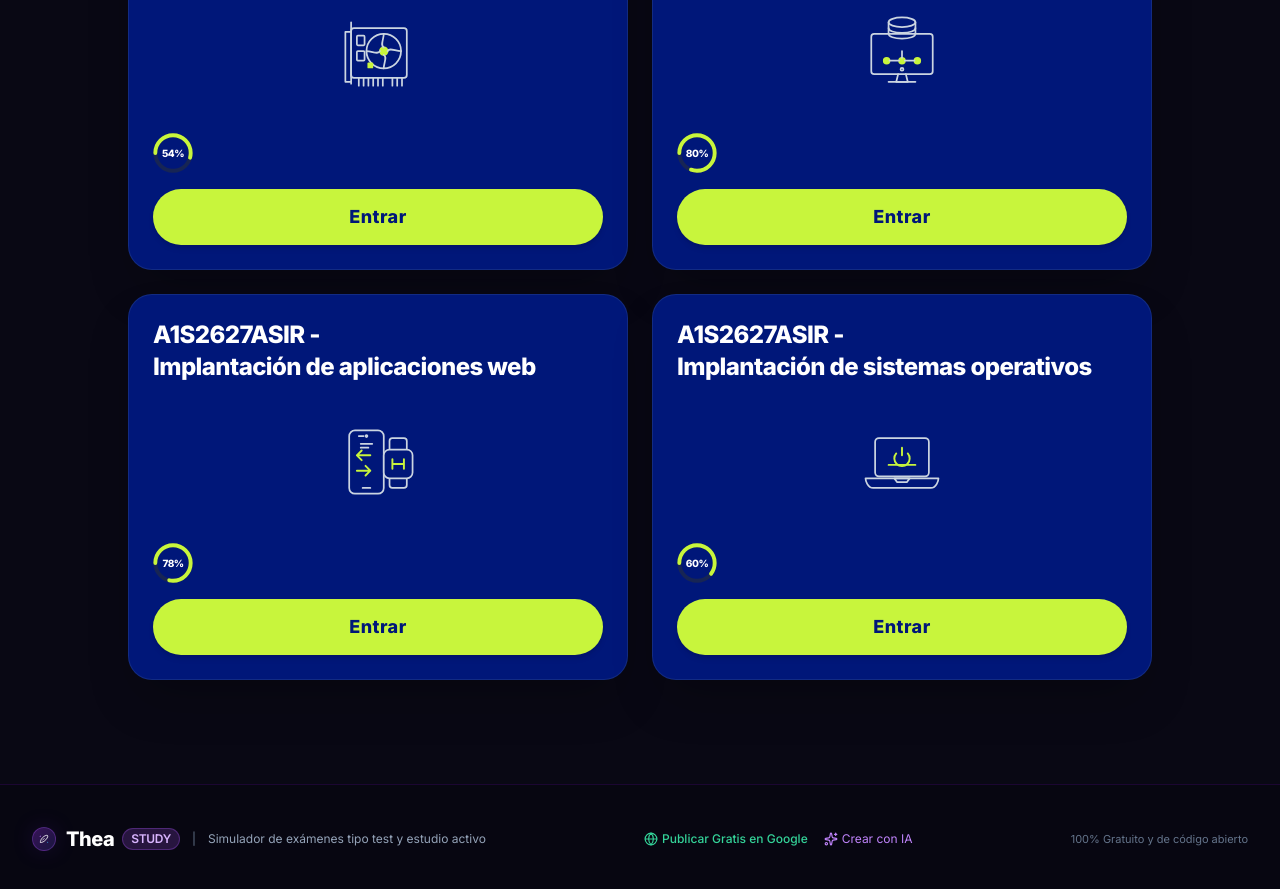
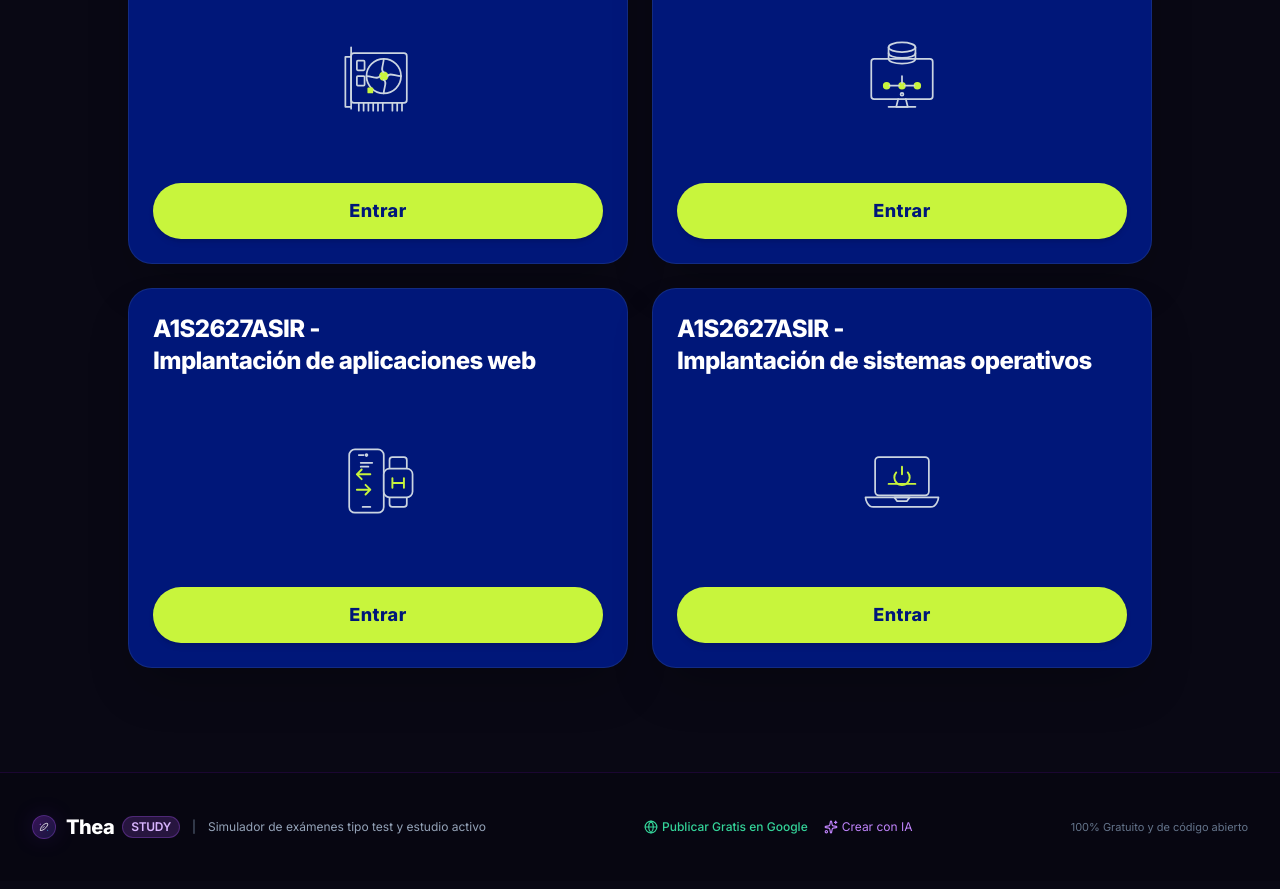
Before and after one commit to Sentinela412/kernel-study, a React (Vite) app: page / in a window 1280 px wide. Shown: the part 840-1729 px from the top of the page. Built offline with nearby package versions, Linux system fonts and the light colour scheme.

Commit message:
Remove circular percentage progress rings from all cards

```diff
--- a/src/App.tsx
+++ b/src/App.tsx
@@ -262,19 +262,11 @@ export const App: React.FC = () => {
               ) : (
                 <div className="grid grid-cols-1 md:grid-cols-2 gap-6 max-w-5xl mx-auto">
                   {filteredExams.map((exam) => {
-                    const asirProgress: Record<string, number> = {
-                      'asir-hardware': 54,
-                      'asir-bases-datos': 80,
-                      'asir-aplicaciones-web': 78,
-                      'asir-sistemas-operativos': 60,
-                    };
-
                     if (exam.id.startsWith('asir-')) {
                       return (
                         <AsirSubjectCard
                           key={exam.id}
                           exam={exam}
-                          progressPercent={asirProgress[exam.id] ?? 70}
                           onStartExam={handleStartExam}
                         />
                       );
--- a/src/components/AsirSubjectCard.tsx
+++ b/src/components/AsirSubjectCard.tsx
@@ -5,13 +5,11 @@ import { sound } from '../utils/audio';
 
 interface AsirSubjectCardProps {
   exam: Exam;
-  progressPercent: number; // e.g. 54, 80, 78, 60
   onStartExam: (exam: Exam, mode: StudyMode) => void;
 }
 
 export const AsirSubjectCard: React.FC<AsirSubjectCardProps> = ({
   exam,
-  progressPercent,
   onStartExam,
 }) => {
   const [showModal, setShowModal] = useState(false);
@@ -132,35 +130,8 @@ export const AsirSubjectCard: React.FC<AsirSubjectCardProps> = ({
           {renderSubjectIcon()}
         </div>
 
-        {/* Bottom Section: Progress Ring & Lime Pill "Entrar" Button */}
-        <div className="space-y-4">
-          {/* Progress Circular Badge (exact matching 54%, 80%, 78%, 60%) */}
-          <div className="flex items-center gap-2">
-            <div className="relative w-10 h-10 flex items-center justify-center">
-              {/* Circular SVG track */}
-              <svg className="w-10 h-10 -rotate-90" viewBox="0 0 36 36">
-                <path
-                  className="stroke-blue-950"
-                  strokeWidth="3.5"
-                  fill="none"
-                  d="M18 2.0845 a 15.9155 15.9155 0 0 1 0 31.831 a 15.9155 15.9155 0 0 1 0 -31.831"
-                />
-                <path
-                  className="stroke-[#c8f53c] transition-all duration-700"
-                  strokeDasharray={`${progressPercent}, 100`}
-                  strokeWidth="3.5"
-                  strokeLinecap="round"
-                  fill="none"
-                  d="M18 2.0845 a 15.9155 15.9155 0 0 1 0 31.831 a 15.9155 15.9155 0 0 1 0 -31.831"
-                />
-              </svg>
-              <span className="absolute text-[10px] font-black text-white tracking-tighter">
-                {progressPercent}%
-              </span>
-            </div>
-          </div>
-
-          {/* Lime Green Button "Entrar" */}
+        {/* Bottom Section: Lime Pill "Entrar" Button */}
+        <div>
           <button
             onClick={() => {
               sound.playClick();
--- a/src/data/defaultExams.ts
+++ b/src/data/defaultExams.ts
@@ -5,7 +5,6 @@ export interface SubjectModuleInfo {
   shortName: string;
   fullName: string;
   iconType: 'hardware' | 'database' | 'web' | 'os';
-  defaultProgress: number;
 }
 
 export const ASIR_MODULES: SubjectModuleInfo[] = [
@@ -14,28 +13,24 @@ export const ASIR_MODULES: SubjectModuleInfo[] = [
     shortName: 'Fundamentos de hardware',
     fullName: 'A1S2627ASIR - Fundamentos de hardware',
     iconType: 'hardware',
-    defaultProgress: 54,
   },
   {
     code: 'A1S2627ASIR',
     shortName: 'Gestión de bases de datos',
     fullName: 'A1S2627ASIR - Gestión de bases de datos',
     iconType: 'database',
-    defaultProgress: 80,
   },
   {
     code: 'A1S2627ASIR',
     shortName: 'Implantación de aplicaciones web',
     fullName: 'A1S2627ASIR - Implantación de aplicaciones web',
     iconType: 'web',
-    defaultProgress: 78,
   },
   {
     code: 'A1S2627ASIR',
     shortName: 'Implantación de sistemas operativos',
     fullName: 'A1S2627ASIR - Implantación de sistemas operativos',
     iconType: 'os',
-    defaultProgress: 60,
   },
 ];
 
```
